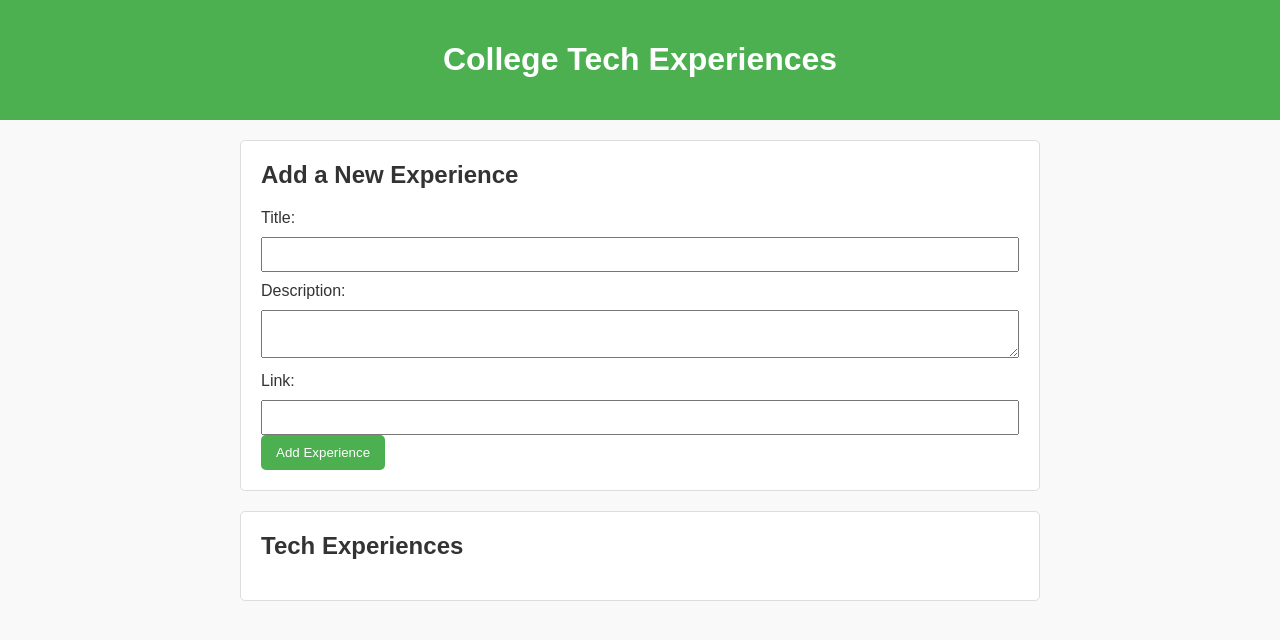
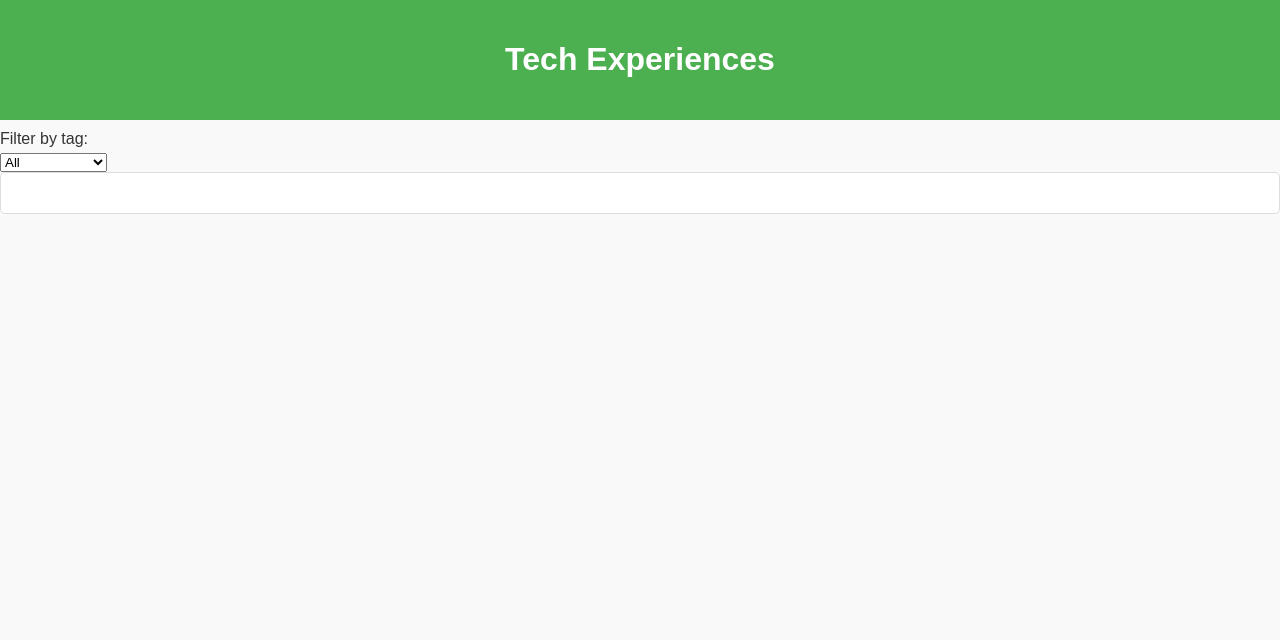
Before and after one commit to tarunprakashporam/Narate-your-tech-story, a plain HTML site: page index.html in a window 1280 px wide. Drawn offline with Linux system fonts and the light colour scheme.

Commit message:
Update index.html

```diff
--- a/index.html
+++ b/index.html
@@ -3,38 +3,29 @@
 <head>
     <meta charset="UTF-8">
     <meta name="viewport" content="width=device-width, initial-scale=1.0">
-    <title>College Tech Experiences</title>
+    <title>Tech Experiences</title>
     <link rel="stylesheet" href="styles.css">
 </head>
 <body>
+
     <header>
-        <h1>College Tech Experiences</h1>
+        <h1>Tech Experiences</h1>
     </header>
 
-    <main>
-        <section id="add-experience">
-            <h2>Add a New Experience</h2>
-            <form id="experience-form">
-                <label for="title">Title:</label>
-                <input type="text" id="title" required>
+    <!-- Filter Section -->
+    <section id="filter-section">
+        <label for="experience-filter">Filter by tag:</label>
+        <select id="experience-filter">
+            <option value="all">All</option>
+            <option value="technical">Technical</option>
+            <option value="non-technical">Non-Technical</option>
+        </select>
+    </section>
 
-                <label for="description">Description:</label>
-                <textarea id="description" required></textarea>
-
-                <label for="link">Link:</label>
-                <input type="url" id="link" required>
-
-                <button type="submit">Add Experience</button>
-            </form>
-        </section>
-
-        <section id="experiences">
-            <h2>Tech Experiences</h2>
-            <div id="experience-list">
-                <!-- Experiences will display here -->
-            </div>
-        </section>
-    </main>
+    <!-- Experiences Section -->
+    <section id="experiences">
+        <!-- Experience Cards will appear here dynamically -->
+    </section>
 
     <script src="script.js"></script>
 </body>
```
